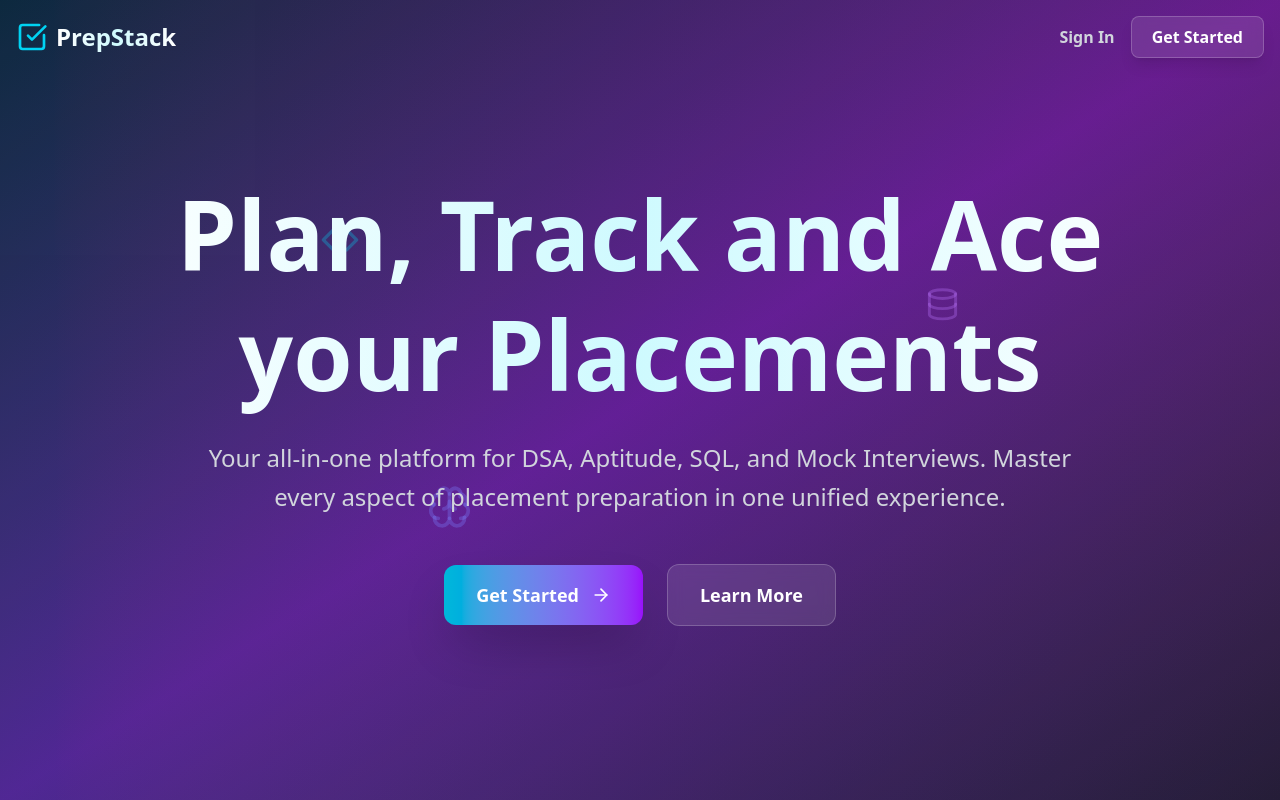
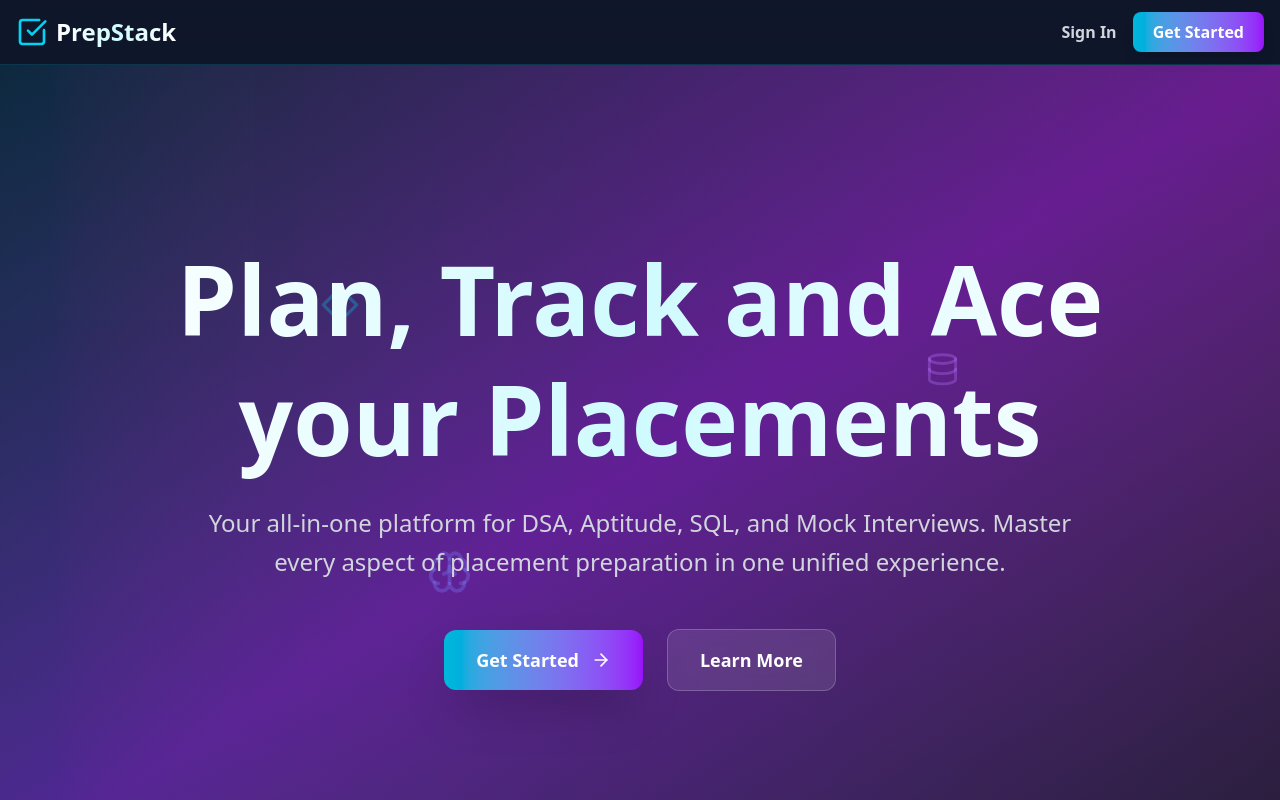
Before and after one commit to Sourabhkumar077/PrepStack, a React (Vite) app in the folder client/: page / in a window 1280 px wide. Shown: the top 800 px of the page. Built offline with nearby package versions, Linux system fonts and the light colour scheme.

Commit message:
Logged In user - redirection fix

```diff
--- a/client/src/pages/LandingPage.jsx
+++ b/client/src/pages/LandingPage.jsx
@@ -1,6 +1,8 @@
-import React from 'react';
+import React, { useContext, useEffect } from 'react';
 import { motion } from 'framer-motion';
-import { Link } from 'react-router-dom';
+import { Link, useNavigate } from 'react-router-dom';
+import { AuthContext } from '../contexts/AuthContext';
+import Navbar from '../components/Navbar';
 import {
   ArrowRight,
   Code,
@@ -12,8 +14,7 @@ import {
   Target,
   Clock,
   BookOpen,
-  Users,
-  CheckSquare
+  Users
 } from 'lucide-react';
 
 // Animation variants for reusability
@@ -38,39 +39,6 @@ const staggerItem = {
 };
 
 // --- Child Components for each section ---
-
-const Navbar = () => {
-  return (
-    <header className="absolute top-0 left-0 right-0 z-50">
-      <nav className="container mx-auto px-4 py-4 flex justify-between items-center">
-        {/* Logo */}
-        <Link to="/" className="flex items-center gap-2">
-          {/* Updated Logo */}
-          <CheckSquare className="h-8 w-8 text-cyan-400" />
-          <span className="text-2xl font-bold bg-gradient-to-r from-white via-cyan-100 to-white bg-clip-text text-transparent">
-            PrepStack
-          </span>
-        </Link>
-
-        {/* Action Buttons */}
-        <div className="flex items-center gap-4">
-          <Link to="/login" className="text-gray-300 font-semibold hover:text-white transition-colors">
-            Sign In
-          </Link>
-          <Link to="/login">
-            <motion.button
-              whileHover={{ scale: 1.05 }}
-              whileTap={{ scale: 0.95 }}
-              className="px-5 py-2 bg-white/10 backdrop-blur-sm border border-white/20 rounded-lg text-white font-semibold shadow-lg hover:bg-white/20 transition-all"
-            >
-              Get Started
-            </motion.button>
-          </Link>
-        </div>
-      </nav>
-    </header>
-  );
-};
 
 const HeroSection = () => {
   return (
@@ -103,12 +71,8 @@ const HeroSection = () => {
 
       {/* Content */}
       <motion.div initial="initial" animate="animate" variants={staggerContainer} className="relative z-10 text-center px-4 max-w-6xl mx-auto">
-        {/* Updated Headline */}
         <motion.h1 variants={fadeInUp} className="text-3xl md:text-7xl lg:text-8xl font-bold mb-6 bg-gradient-to-r from-white via-cyan-100 to-white bg-clip-text text-transparent leading-tight">
           Plan, Track and Ace your Placements
-          {/* <span className="bg-gradient-to-r from-cyan-400 to-purple-400 bg-clip-text text-transparent">
-            PrepStack
-          </span> */}
         </motion.h1>
 
         <motion.p variants={fadeInUp} className="text-xl md:text-2xl text-gray-300 mb-12 max-w-4xl mx-auto leading-relaxed">
@@ -295,8 +259,29 @@ const Footer = () => {
     );
 };
 
-// Main LandingPage Component
+// Main LandingPage Component with redirect logic
 const LandingPage = () => {
+  const { user, loading } = useContext(AuthContext);
+  const navigate = useNavigate();
+
+  useEffect(() => {
+    // If the user is logged in and the auth check is complete, redirect to the dashboard
+    if (!loading && user) {
+      navigate('/dashboard');
+    }
+  }, [user, loading, navigate]);
+
+  // While the auth status is being checked, or if the user is logged in and about to be redirected,
+  // show a loading spinner to prevent the landing page from flashing.
+  if (loading || user) {
+    return (
+      <div className="flex h-screen items-center justify-center bg-slate-900">
+        <div className="w-8 h-8 border-4 border-cyan-400 border-t-transparent rounded-full animate-spin"></div>
+      </div>
+    );
+  }
+
+  // If the user is not logged in, show the full landing page.
   return (
     <div className="min-h-screen bg-slate-900 font-sans">
       <Navbar />
```
Lines whose indentation alone changed are shown as unchanged.
